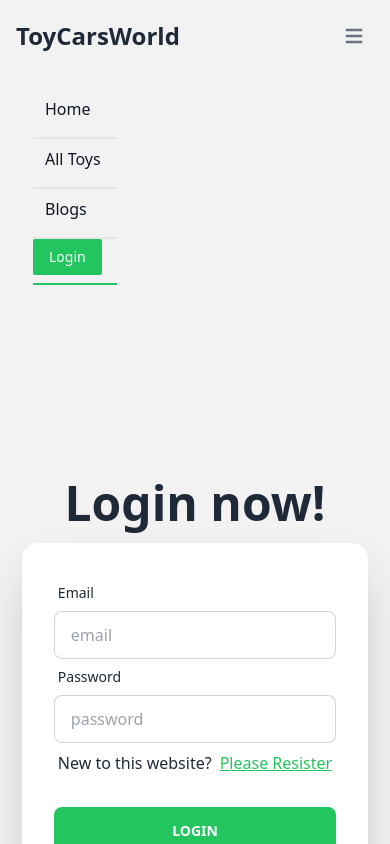
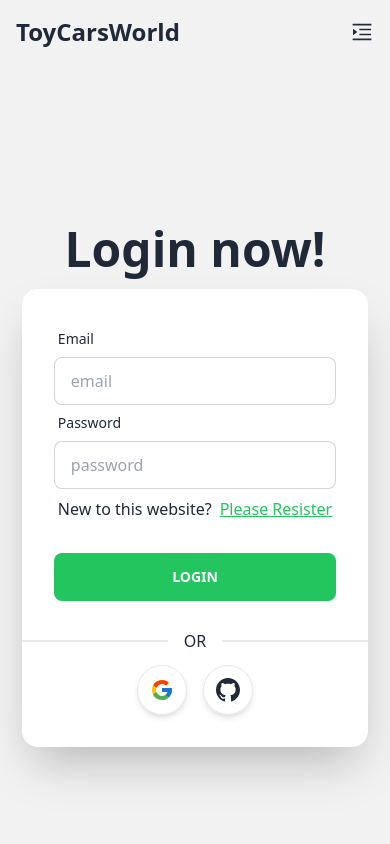
Before and after one commit to toukir15/toy-car-client, a React (Vite) app: page /login in a window 390 px wide. Shown: the top 844 px of the page. Built offline with nearby package versions, Linux system fonts and the light colour scheme; no server answers.

Commit message:
edit contact section

```diff
--- a/src/pages/Home/Contract/Contract.jsx
+++ b/src/pages/Home/Contract/Contract.jsx
@@ -9,8 +9,8 @@ export default function Contract() {
         </p>
       </div>
       <form>
-        <div className="flex justify-center mt-6 gap-x-8">
-          <div className="w-340%]">
+        <div className="md:flex justify-center mt-6 gap-x-8 md:mx-52 px-2">
+          <div className="w-full md:w-[50%]">
             <label className="block mb-2 text-sm font-medium text-gray-900 dark:text-white">
               Your Email
             </label>
@@ -23,7 +23,7 @@ export default function Contract() {
               />
             </div>
           </div>
-          <div className="w-[30%]">
+          <div className="w-ful md:w-[50%]">
             <label className="block mb-2 text-sm font-medium text-gray-900 dark:text-white">
               Username
             </label>
@@ -36,9 +36,9 @@ export default function Contract() {
             </div>
           </div>
         </div>
-        <div className="flex justify-center">
+        <div className="flex justify-center md:mx-52 px-2 mt-6">
           <textarea
-            className="border w-[72%] p-4"
+            className="border w-full p-4"
             placeholder="Type here"
             name="description"
             id=""
@@ -47,9 +47,11 @@ export default function Contract() {
           ></textarea>
         </div>
         <div className="flex justify-center mt-10">
-          <button className="bg-green-500 text-white rounded px-4 py-3">
-            Submit
-          </button>
+          <input
+            type="submit"
+            value="Submit"
+            className="bg-green-500 text-white rounded px-4 py-3 w-full mx-52"
+          />
         </div>
       </form>
     </div>
--- a/src/pages/Home/FlashSale/FlashSale.jsx
+++ b/src/pages/Home/FlashSale/FlashSale.jsx
@@ -14,14 +14,15 @@ export default function FlashSale() {
   }, []);
 
   return (
-    <div className="my-16 container mx-auto ">
+    <div className="my-16 container mx-auto px-2  ">
       <h2 className="mb-10 bg-red-500 w-24 py-2 text-center text-white">
         Flash Sale
       </h2>
+      <div className="flex justify-center">
         <div
           data-aos="fade-up"
           data-aos-duration="3000"
-        className="grid grid-cols-1 md:grid-cols-3"
+          className="grid grid-cols-1 md:grid-cols-3 gap-10 items-center"
         >
           {flashSaleData.map((singleFlashSaleData) => (
             <SingleFlashSale
@@ -31,5 +32,6 @@ export default function FlashSale() {
           ))}
         </div>
       </div>
+    </div>
   );
 }
--- a/src/pages/Home/Gallery/Gallery.jsx
+++ b/src/pages/Home/Gallery/Gallery.jsx
@@ -1,6 +1,6 @@
 export default function Gallery() {
   return (
-    <div className="container mx-auto">
+    <div className="container mx-auto px-2">
       <div className="flex justify-center">
         <h1 className="text-4xl font-medium my-20 text-center border-b-2 w-36 pb-2">
           Gallery
--- a/src/pages/Home/ShopByCategory/Category.jsx
+++ b/src/pages/Home/ShopByCategory/Category.jsx
@@ -52,9 +52,10 @@ export default function Category() {
         </p>
       </div>
       {/* sports  */}
+      <div className="flex justify-center">
         <div
           data-aos="fade-up-right"
-        className="grid grid-cols-1 md:grid-cols-2 lg:grid-cols-3 mt-10"
+          className="grid grid-cols-1 md:grid-cols-2 lg:grid-cols-3 gap-x-10 mt-10"
         >
           {categoryData.map((SingleCategoryData) => (
             <SingleCategory
@@ -62,6 +63,7 @@ export default function Category() {
               SingleCategoryData={SingleCategoryData}
             />
           ))}
+        </div>
       </div>
       <div className="flex justify-center  ">
         <button className="bg-green-500 text-lg font-lg text-white py-3 px-4 rounded-sm">
--- a/src/pages/Home/ShopByCategory/SingleCategory.jsx
+++ b/src/pages/Home/ShopByCategory/SingleCategory.jsx
@@ -14,7 +14,7 @@ export default function SingleCategory({ SingleCategoryData }) {
   const { _id, img, price, name } = SingleCategoryData;
   const notify = () => toast("Wow so easy !");
   return (
-    <div className="max-w-sm  my-10 bg-white border border-gray-200 rounded-lg shadow dark:bg-gray-800 dark:border-gray-700 group/card">
+    <div className="max-w-sm my-5  md:my-10 bg-white border border-gray-200 rounded-lg shadow dark:bg-gray-800 dark:border-gray-700 group/card">
       <div className="relative w-full h-[16.6rem] overflow-hidden ">
         <img className="rounded-t-lg object-fill" src={img} alt="" />
         <div className="flex justify-center gap-4 text-2xl bg-gray-100 py-8 absolute -bottom-[108px] group-hover/card:bottom-0 duration-500 ease-in-out w-full ">
--- a/src/pages/Shared/Header/Header.jsx
+++ b/src/pages/Shared/Header/Header.jsx
@@ -1,6 +1,7 @@
-import { useContext } from "react";
+import { useContext, useState } from "react";
 import { NavLink } from "react-router-dom";
 import { AuthContext } from "../../../providers/AuthProvider";
+import { AiOutlineClose, AiOutlineMenuUnfold } from "react-icons/ai";
 
 export default function Header() {
   const { user, logout } = useContext(AuthContext);
@@ -10,42 +11,35 @@ export default function Header() {
   const handleLogout = () => {
     logout();
   };
+
+  const [toggle, setToggle] = useState(false);
+
   return (
     <div>
       <nav className="bg-base-200 border-gray-200 dark:bg-gray-900">
-        <div className="max-w-screen-xl flex flex-wrap items-center justify-between mx-auto p-4">
+        <div className="max-w-screen-xl flex flex-wrap items-center justify-between mx-auto p-4 relative ">
           <a href="https://flowbite.com/" className="flex items-center">
             <span className="self-center text-2xl font-semibold whitespace-nowrap dark:text-white">
               ToyCarsWorld
             </span>
           </a>
+
           <button
-            data-collapse-toggle="navbar-default"
-            type="button"
-            className="inline-flex items-center p-2 ml-3 text-sm text-gray-500 rounded-lg md:hidden hover:bg-gray-100 focus:outline-none focus:ring-2 focus:ring-gray-200 dark:text-gray-400 dark:hover:bg-gray-500 dark:focus:ring-gray-600"
-            aria-controls="navbar-default"
-            aria-expanded="false"
+            onClick={() => setToggle(!toggle)}
+            className="text-2xl md:hidden"
           >
-            <span className="sr-only">Open main menu</span>
-            <svg
-              className="w-6 h-6"
-              aria-hidden="true"
-              fill="currentColor"
-              viewBox="0 0 20 20"
-              xmlns="http://www.w3.org/2000/svg"
-            >
-              <path
-                fillRule="evenodd"
-                d="M3 5a1 1 0 011-1h12a1 1 0 110 2H4a1 1 0 01-1-1zM3 10a1 1 0 011-1h12a1 1 0 110 2H4a1 1 0 01-1-1zM3 15a1 1 0 011-1h12a1 1 0 110 2H4a1 1 0 01-1-1z"
-                clipRule="evenodd"
-              ></path>
-            </svg>
+            {toggle ? <AiOutlineClose /> : <AiOutlineMenuUnfold />}
           </button>
+
           <div
             className=" w-full md:w-auto flex items-center gap-8"
             id="navbar-default"
           >
-            <ul className="font-medium flex flex-col  p-4 md:p-0 mt-4 border border-gray-100 rounded-lg bg-base-200 md:flex-row md:space-x-8 md:mt-0 md:border-0 md:bg-base-200 dark:bg-gray-800 md:dark:bg-gray-900 dark:border-gray-500">
+            <ul
+              className={` font-medium flex flex-col  p-4 px-12 md:p-0 mt-4 border  bg-gray-200 rounded-lg md:flex-row md:space-x-8 md:mt-0 md:border-0 md:bg-base-200 dark:bg-gray-800 md:dark:bg-gray-900 dark:border-gray-500 absolute md:static  ${
+                toggle ? " z-10 top-10 right-8" : " -top-[400px] right-8"
+              }`}
+            >
               <NavLink
                 to="/"
                 className={({ isActive }) =>
@@ -82,7 +76,6 @@ export default function Header() {
                   </a>
                 </li>
               </NavLink>
-
               <NavLink
                 to="blog"
                 className={({ isActive }) =>
```
Lines whose indentation alone changed are shown as unchanged.
